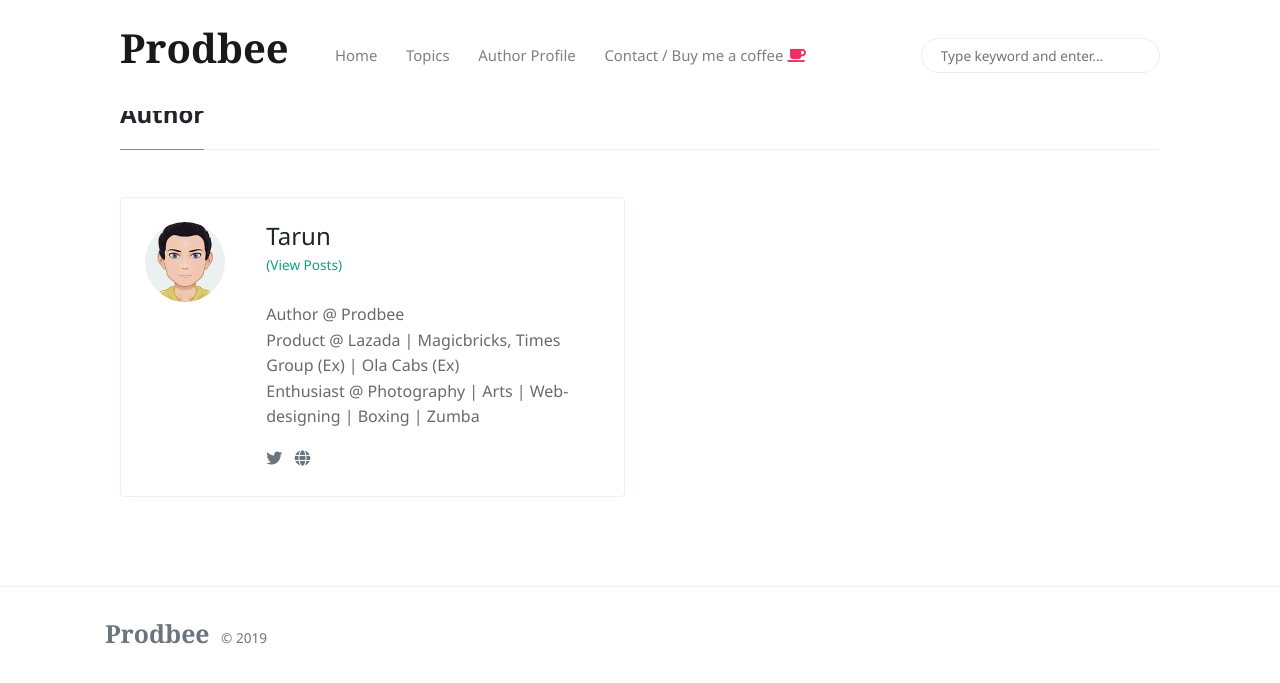
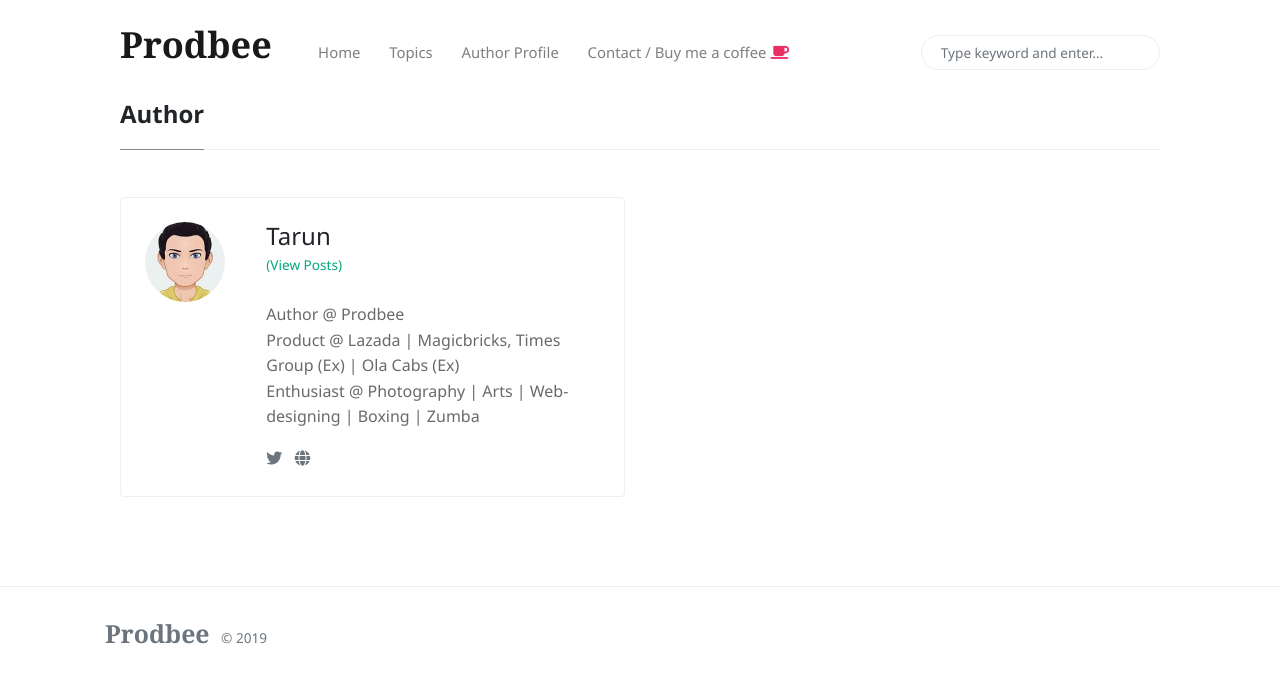
Before and after one commit to p13tarunkk/p13tarunkk.github.io, a Jekyll site: the page built from _pages/authors-list.html, in a window 1280 px wide. Shown: the top 683 px of the page. Built offline with Jekyll 4.4.1, drawn with Linux system fonts in a browser that asks for light colours; nearby versions of some CDN libraries.

Commit message:
text normalize prodbee title

```diff
--- a/_layouts/default.html
+++ b/_layouts/default.html
@@ -38,7 +38,7 @@
     <!-- Navbar -->
     <nav id="MagicMenu" class="topnav navbar navbar-expand-lg navbar-light bg-white fixed-top">
     <div class="container">
-        <a class="navbar-brand" href="{{ site.baseurl }}/index.html"><strong><p style="font-size:40px;">{{site.name}}</strong></p></a>
+        <a class="navbar-brand" href="{{ site.baseurl }}/index.html"><strong><p style="font-size:36px;">{{site.name}}</strong></p></a>
         <button class="navbar-toggler collapsed" type="button" data-toggle="collapse" data-target="#navbarColor02" aria-controls="navbarColor02" aria-expanded="false" aria-label="Toggle navigation">
         <span class="navbar-toggler-icon"></span>
         </button>
```
